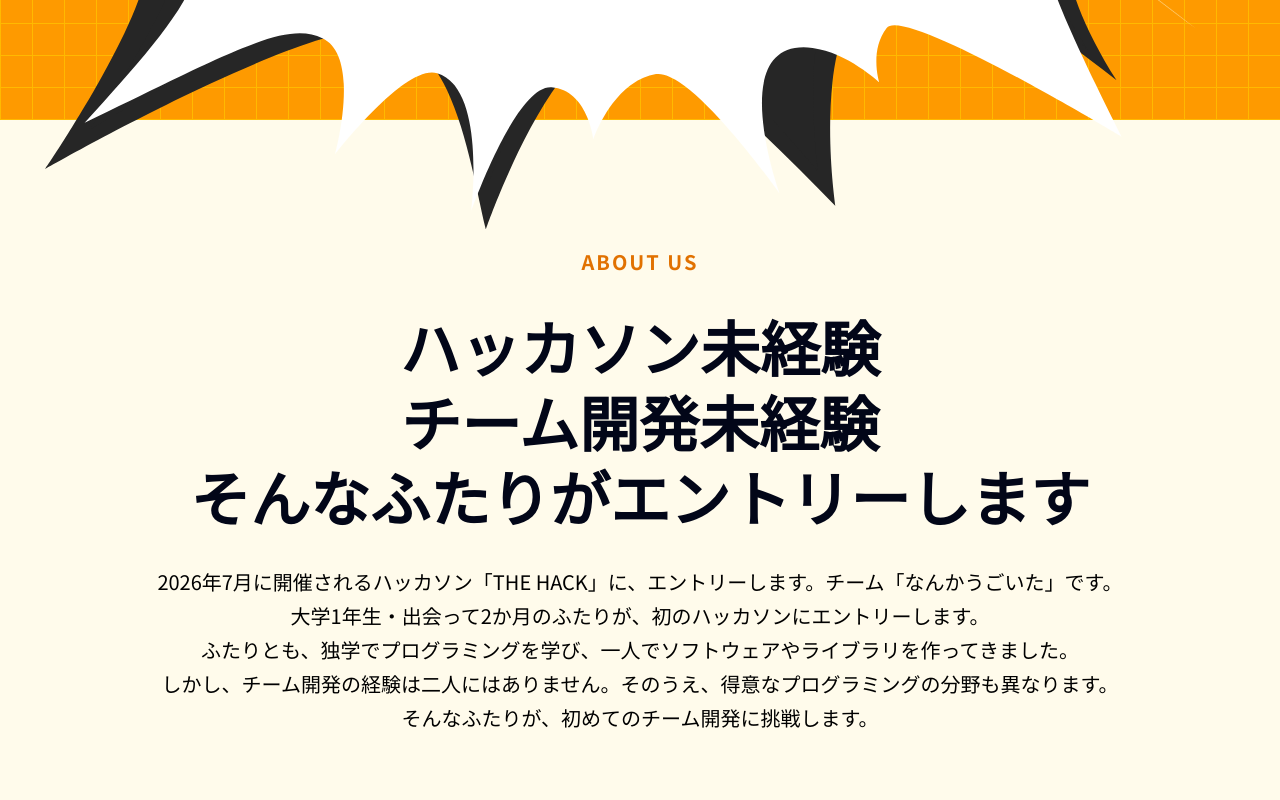
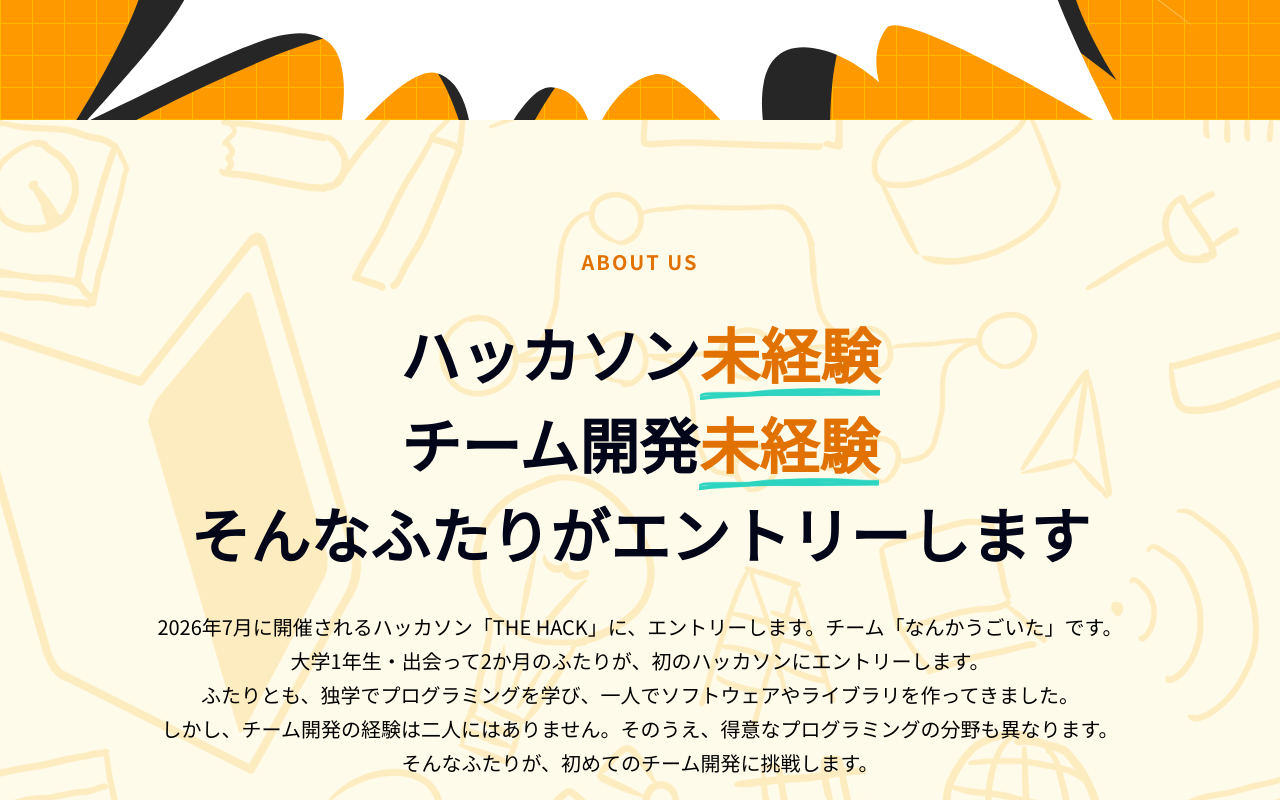
Before and after one commit to Team-Nanka-Ugoita/team-nanka-ugoita.github.io, a React (Vite) app: page / in a window 1280 px wide. Shown: the part 680-1480 px from the top of the page. Built offline with nearby package versions, Linux system fonts and the light colour scheme; a web font is replaced by a local one.

Commit message:
Add: about background

```diff
--- a/src/About.tsx
+++ b/src/About.tsx
@@ -1,13 +1,17 @@
 export default function About() {
   return (
-    <div className="flex w-full bg-amber-50 px-16 py-32 flex-col gap-8 items-center text-center">
-      <span className="text-amber-600 text-xl font-bold tracking-widest">ABOUT US</span>
-      <h2 className='text-6xl text-slate-950 font-bold leading-[1.25]'>
-        ハッカソン未経験<br />
-        チーム開発未経験<br />
+    <div className="relative isolate flex w-full px-16 py-32 flex-col gap-8 items-center text-center overflow-hidden">
+      <div className="absolute inset-0 z-0">
+        <div className="absolute inset-0 bg-amber-50"></div>
+        <img className="absolute top-1/2 left-1/2 -translate-1/2 h-[150%] w-[150%] object-cover opacity-50" src="/background2.png" alt="" />
+      </div>
+      <span className="relative z-10 text-amber-600 text-xl font-bold tracking-widest">ABOUT US</span>
+      <h2 className='relative z-10 text-6xl text-slate-950 font-bold leading-[1.5]'>
+        ハッカソン<span className="text-amber-600 underline-3">未経験</span><br />
+        チーム開発<span className="text-amber-600 underline-3">未経験</span><br />
         そんなふたりがエントリーします
       </h2>
-      <p className='text-xl leading-[1.7]'>
+      <p className='relative z-10 text-xl leading-[1.7]'>
         2026年7月に開催されるハッカソン「THE HACK」に、エントリーします。チーム「なんかうごいた」です。<br />
         大学1年生・出会って2か月のふたりが、初のハッカソンにエントリーします。<br />
         ふたりとも、独学でプログラミングを学び、一人でソフトウェアやライブラリを作ってきました。<br />
--- a/src/index.css
+++ b/src/index.css
@@ -37,3 +37,10 @@
   background-size: cover;
   background-position: bottom;
 }
+
+.underline-3 {
+  @apply py-3;
+  background-image: url("/underline3.png");
+  background-size: cover;
+  background-position: bottom;
+}
```
Also changed, not shown: public/background2.png (added), public/underline3.png (added).
